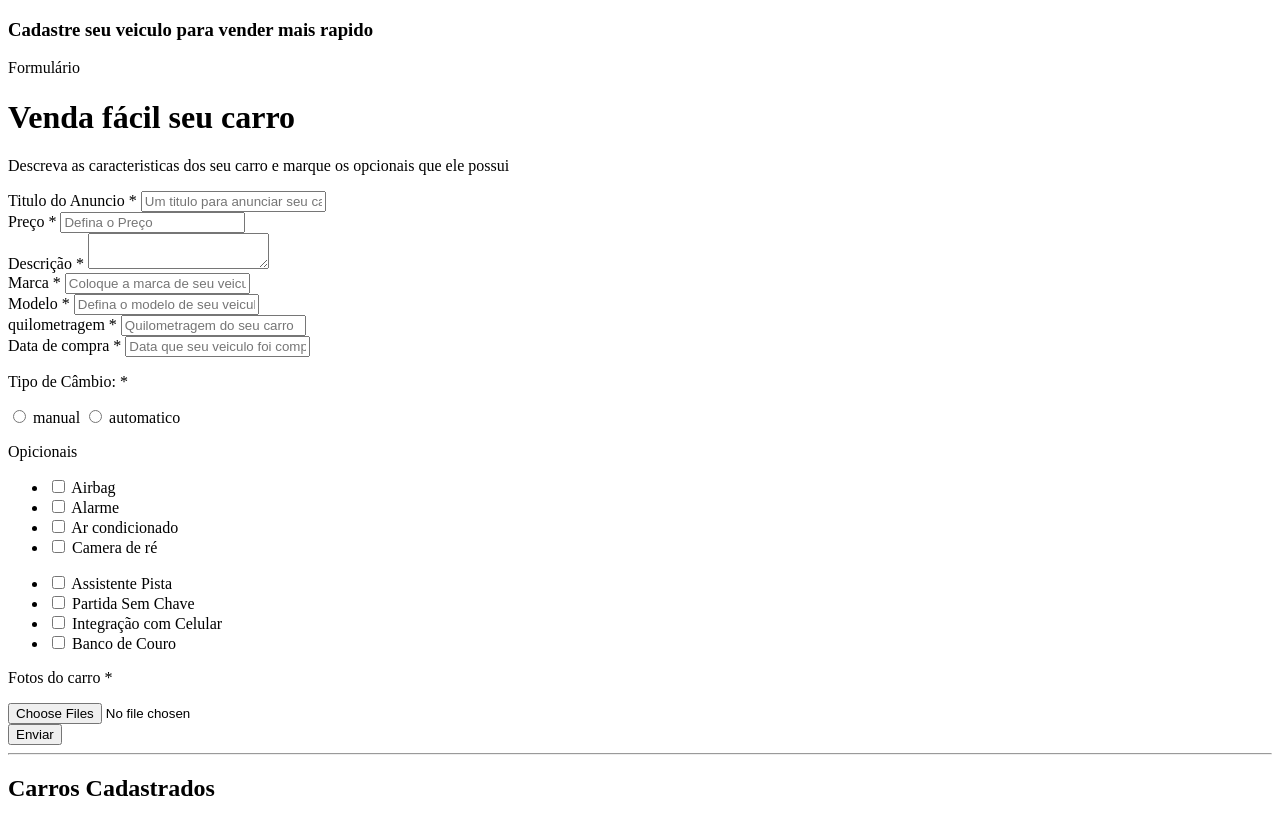
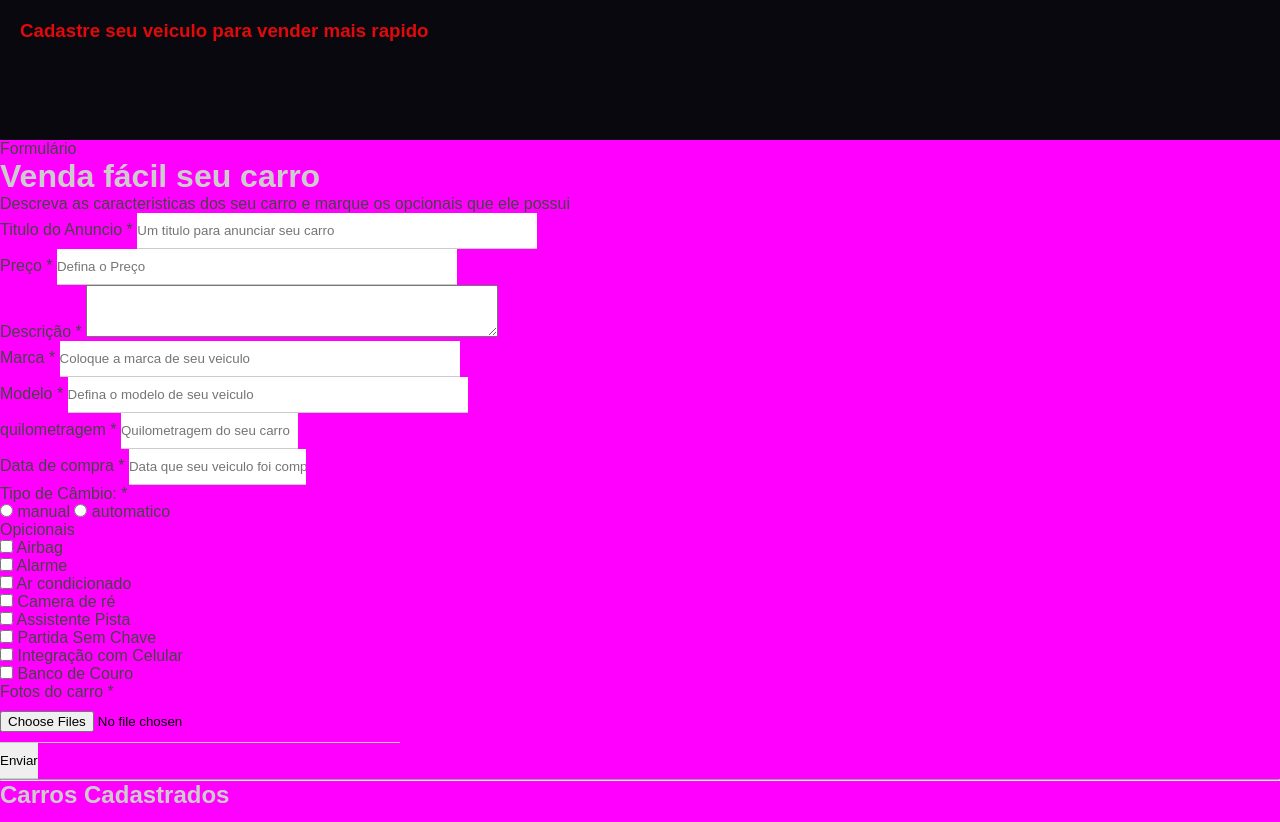
Before and after one commit to davilavorenti-cyber/ProjetoCarStore, a plain HTML site: page index.html in a window 1280 px wide. Drawn offline with Linux system fonts and the light colour scheme; files that its build step writes are made by us from their sources.

Commit message:
ProjetoCar

```diff
--- a/css/style.css
+++ b/css/style.css
@@ -0,0 +1,42 @@
+*{
+    margin: 0;
+    padding: 0;
+    font-family: Arial, Helvetica, sans-serif;
+}
+
+body{
+    background-color: fuchsia;
+}
+
+h1, h2, h3, h4, h5, h6 {
+    color: #ccc;
+}
+
+p, label {
+    color: #444;
+}
+
+input {
+    border: none;
+    border-bottom: 1px solid #ccc;
+    padding: 10px 0;
+}
+
+input[type="text"], input[type="number"], input[type="date"], input[type="file"], textarea {
+    width: 400px;
+}
+
+textarea {
+    padding: 10px 5px;
+}
+
+.cabecalho {
+    height: 100px;
+    padding: 20px;
+    background-color: #0a080f;
+}
+
+.cabecalho h3{
+    color: #e00a0a;
+    margin-top: 0;
+}
--- a/index.html
+++ b/index.html
@@ -7,56 +7,56 @@
     <link rel="stylesheet" href="style.css">
 </head>
 <body>
-    <header>
+    <header class="cabecalho">
         <h3>Cadastre seu veiculo para vender mais rapido</h3>
     </header>
-    <div>
-        <div>
+    <div class="form-container">
+        <div class="form-header">
             <p>Formulário</p>
         </div>
 
-        <div>
+        <div class="form-body">
             <h1>Venda fácil seu carro</h1>
             <p>Descreva as caracteristicas dos seu carro e marque os opcionais que ele possui</p>
-            <form>
-                <div>
-                    <label for="title">Titulo do Anuncio <span>*</span></label>
-                    <input type="text" name="title" id="title" placeholder="Um titulo para anunciar seu carro">
+            <form onsubmit="salvarCarros(event)">
+                <div class="ciaxaInpus">
+                    <label for="title">Titulo do Anuncio <span class="campo-obrigatorio">*</span></label>
+                    <input type="text" name="title" id="title" class="block" placeholder="Um titulo para anunciar seu carro">
                 </div>
 
-                <div>
-                    <label for="preco">Preço <span>*</span></label>
-                    <input type="number" name="Preco" id="preco" placeholder="Defina o Preço">
+                <div class="ciaxaInpus">
+                    <label for="preco">Preço <span class="campo-obrigatorio">*</span></label>
+                    <input type="number" name="Preco" id="preco" class="block" placeholder="Defina o Preço">
                 </div>
 
-                <div>
-                    <label for="descricao">Descrição <span>*</span></label>
-                    <textarea name="descricao" id="descricao"></textarea>
+                <div class="ciaxaInpus">
+                    <label for="descricao">Descrição <span class="campo-obrigatorio">*</span></label>
+                    <textarea name="descricao" id="descricao" class="block"></textarea>
                 </div>
 
-                <div>
-                    <label for="marca">Marca <span>*</span></label>
-                    <input type="text" name="Marca" id="Marca" placeholder="Coloque a marca de seu veiculo">
+                <div class="ciaxaInpus">
+                    <label for="marca">Marca <span class="campo-obrigatorio">*</span></label>
+                    <input type="text" name="Marca" id="Marca" class="block" placeholder="Coloque a marca de seu veiculo">
                 </div>
 
-                 <div>
-                    <label for="modelo">Modelo <span>*</span></label>
-                    <input type="text" name="Modelo" id="Modelo" placeholder="Defina o modelo de seu veiculo">
+                 <div class="ciaxaInpus">
+                    <label for="modelo">Modelo <span class="campo-obrigatorio">*</span></label>
+                    <input type="text" name="Modelo" id="Modelo" class="block" placeholder="Defina o modelo de seu veiculo">
                 </div>
 
-                <div>
-                    <label for="quilometragem">quilometragem <span>*</span></label>
-                    <input number="text" name="quilometragem" id="quilometragem" placeholder="Quilometragem do seu carro">
+                <div class="ciaxaInpus">
+                    <label for="quilometragem">quilometragem <span class="campo-obrigatorio">*</span></label>
+                    <input number="text" name="quilometragem" id="quilometragem" class="block" placeholder="Quilometragem do seu carro">
                 </div>
 
-                <div>
-                    <label for="dataDeCompra">Data de compra <span>*</span></label>
-                    <input number="text" name="dataDeCompra" id="dataDeCompra" placeholder="Data que seu veiculo foi comprado">
+                <div class="ciaxaInpus">
+                    <label for="dataDeCompra">Data de compra <span class="campo-obrigatorio">*</span></label>
+                    <input number="text" name="dataDeCompra" id="dataDeCompra" class="block"  placeholder="Data que seu veiculo foi comprado">
                 </div>
 
-                 <div>
-                   <p>Tipo de Câmbio: <span>*</span></p>
-                    <input type="radio" name="marcha" id="manual">
+                 <div class="ciaxaInpus">
+                   <p>Tipo de Câmbio: <span class="campo-obrigatorio">*</span></p>
+                    <input type="radio" name="marcha" id="manual" class="block" >
                     <label for="manual">manual</label>
                      <input type="radio" name="marcha" id="auto">
                     <label for="manual">automatico</label>
@@ -66,19 +66,19 @@
                     <p>Opicionais</p>
                     <ul>
                         <li>
-                            <input type="checkbox" name="opcional[]" id="airbag" value="airbag">
+                            <input type="checkbox" name="opcional[]" id="airbag" class="block" value="airbag">
                             <label for="airbag">Airbag</label>
                         </li>
                         <li>
-                            <input type="checkbox" name="opcional[]" id="alarme" value="alarme">
+                            <input type="checkbox" name="opcional[]" id="alarme" class="block"  value="alarme">
                             <label for="alarme">Alarme</label>
                         </li>
                         <li>
-                            <input type="checkbox" name="opcional[]" id="arcondicionado" value="arcondicionado">
+                            <input type="checkbox" name="opcional[]" id="arcondicionado" class="block"  value="arcondicionado">
                             <label for="arcondicionado">Ar condicionado</label>
                         </li>
                         <li>
-                            <input type="checkbox" name="opcional[]" id="cameraderé" value="cameraderé">
+                            <input type="checkbox" name="opcional[]" id="cameraderé" class="block" value="cameraderé">
                             <label for="cameraderé">Camera de ré</label>
                         </li>
                     </ul>
@@ -104,8 +104,8 @@
                         </li>
                     </ul>
                 </div>
-                <div>
-                    <p>Fotos do carro <span>*</span></p>
+                <div class="caixaOpcional">
+                    <p>Fotos do carro <span class="campo-obrigatorio">*</span></p>
                     <input type="file" name="imagem" id="imagem" multiple accept="image/png, image/jpg">
                 </div>
                 <input type="submit" value="Enviar">
```
